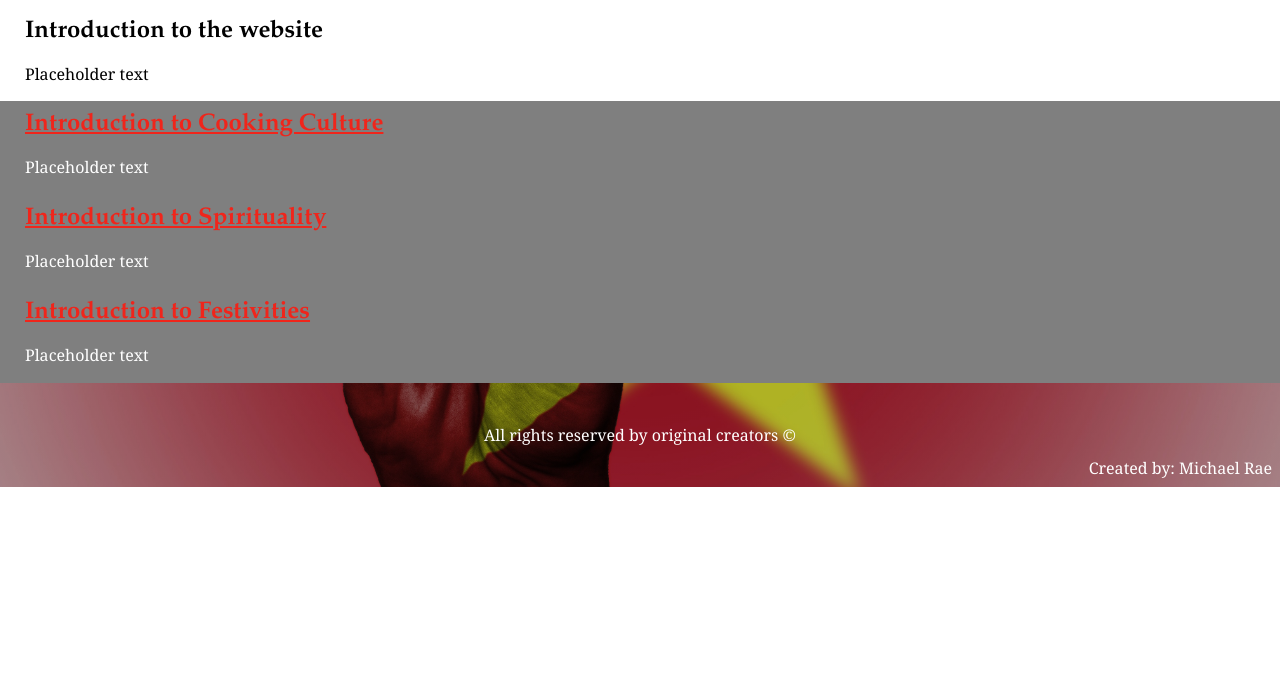
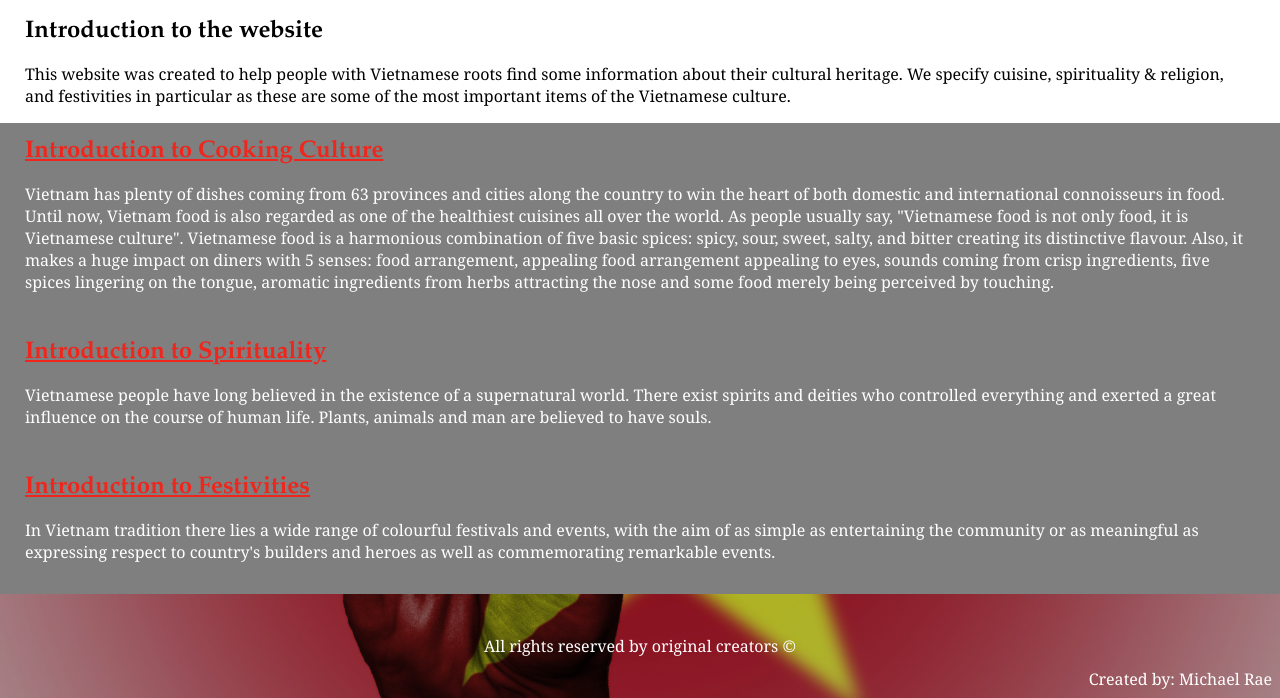
Before and after one commit to Denperidge-Friends/Michael-Project, a plain HTML site: page index.html in a window 1280 px wide. Shown: the part 117-815 px from the top of the page. Drawn offline with Linux system fonts and the light colour scheme.

Commit message:
Added text on index, slight css changes

```diff
--- a/index.css
+++ b/index.css
@@ -2,7 +2,7 @@
     color: white;
     background-size: cover;
     background-position: center;
-    padding-top: 10px;
-    padding-bottom: 1px;
+    padding-top: 15px;
+    padding-bottom: 15px;
     background-image: linear-gradient(rgba(0,0,0, 0.5), rgba(0,0,0,0.5)), url(images/pexels-marcus-nguyen-980221.jpg);
 }
--- a/index.html
+++ b/index.html
@@ -21,11 +21,10 @@
 			<nav>
 			<!-- Unordered list for internal page linking -->
 				<ul>
-					<li><a href="">Introduction</a> | </li>
-					<li><a href="">Cultural Cooking</a> | </li>
-					<li><a href="">Spirituality</a> | </li>
-					<li><a href="">Festivities</a> | </li>
-					<li><a href="">Sources</li></a>
+					<li><a href="index.html">Introduction</a> | </li>
+					<li><a href="cooking.html">Cultural Cooking</a> | </li>
+					<li><a href="spirituality.html">Spirituality</a> | </li>
+					<li><a href="festivities.html">Festivities</a> | </li>
 				</ul>
 			</nav>
 		</div>
@@ -38,27 +37,35 @@
 		<section>
 			<h2>Introduction to the website</h2>
 
-			<p> Placeholder text</p>
+			<p>
+				This website was created to help people with Vietnamese roots find some information about their cultural heritage. We specify cuisine, spirituality & religion, and festivities in particular as these are some of the most important items of the Vietnamese culture.
+			</p>
 		</section>
 		<!-- Section 2 for Cooking Culture (button) -->
 		<section id="cookingculture">
-			<h2><a href="">Introduction to Cooking Culture</a></h2>
-			<p> Placeholder text</p>
+			<h2><a href="cooking.html">Introduction to Cooking Culture</a></h2>
+			<p>
+				Vietnam has plenty of dishes coming from 63 provinces and cities along the country to win the heart of both domestic and international connoisseurs in food. Until now, Vietnam food is also regarded as one of the healthiest cuisines all over the world. As people usually say, "Vietnamese food is not only food, it is Vietnamese culture". Vietnamese food is a harmonious combination of five basic spices: spicy, sour, sweet, salty, and bitter creating its distinctive flavour. Also, it makes a huge impact on diners with 5 senses: food arrangement, appealing food arrangement appealing to eyes, sounds coming from crisp ingredients, five spices lingering on the tongue, aromatic ingredients from herbs attracting the nose and some food merely being perceived by touching.
+			</p>
 		</section>
 
 		<!-- Section 3 for Spirituality (button) -->
 		<section id="spirituality">
 			<h2>
-				<a href="">Introduction to Spirituality</a>
+				<a href="spirituality.html">Introduction to Spirituality</a>
 			</h2>
-			<p> Placeholder text</p>
+			<p>
+				Vietnamese people have long believed in the existence of a supernatural world. There exist spirits and deities who controlled everything and exerted a great influence on the course of human life. Plants, animals and man are believed to have souls.
+			</p>
 		</section>
 		<!-- Section 4 for Festivities (button) -->
 		<section id="festivities">
 			<h2>
-				<a href="">Introduction to Festivities</a>
+				<a href="festivities.html">Introduction to Festivities</a>
 			</h2>
-			<p> Placeholder text</p>
+			<p>
+				In Vietnam tradition there lies a wide range of colourful festivals and events, with the aim of as simple as entertaining the community or as meaningful as expressing respect to country's builders and heroes as well as commemorating remarkable events.
+			</p>
 		</section>
 	</main>
 
--- a/stylesheet.css
+++ b/stylesheet.css
@@ -47,6 +47,7 @@ header, footer {
 
 header {
 	position: sticky;
+	top: 0;
 	margin-bottom: 20px;
 }
 
```
